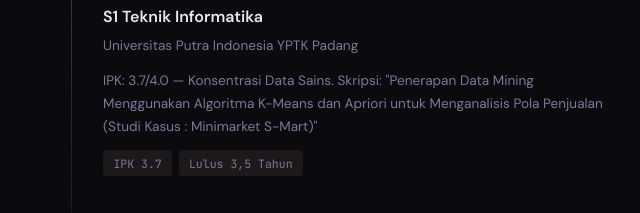
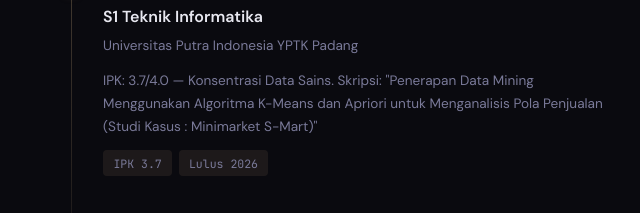
Before and after one commit to knisaa-i/Portfolio-Khairunnisa, a plain HTML site: page index.html in a window 1280 px wide. Shown: the part 3690-3903 px from the top of the page, 601-1241 px from the left. Drawn offline with nearby package versions, Linux system fonts and the light colour scheme; files whose address does not match are found by name; a web font is replaced by a local one.

Commit message:
Update index.html

```diff
--- a/index.html
+++ b/index.html
@@ -274,7 +274,7 @@
                 <h4>S1 Teknik Informatika</h4>
                 <p class="timeline-company">Universitas Putra Indonesia YPTK Padang</p>
                 <p>IPK: 3.7/4.0 — Konsentrasi Data Sains. Skripsi: "Penerapan Data Mining Menggunakan Algoritma K-Means dan Apriori untuk Menganalisis Pola Penjualan (Studi Kasus : Minimarket S-Mart)"</p>
-                <div class="timeline-tags"><span>IPK 3.7</span><span>Lulus 3,5 Tahun</span></div>
+                <div class="timeline-tags"><span>IPK 3.7</span><span>Lulus 2026</span></div>
               </div>
             </div>
             <div class="timeline-item">
```
